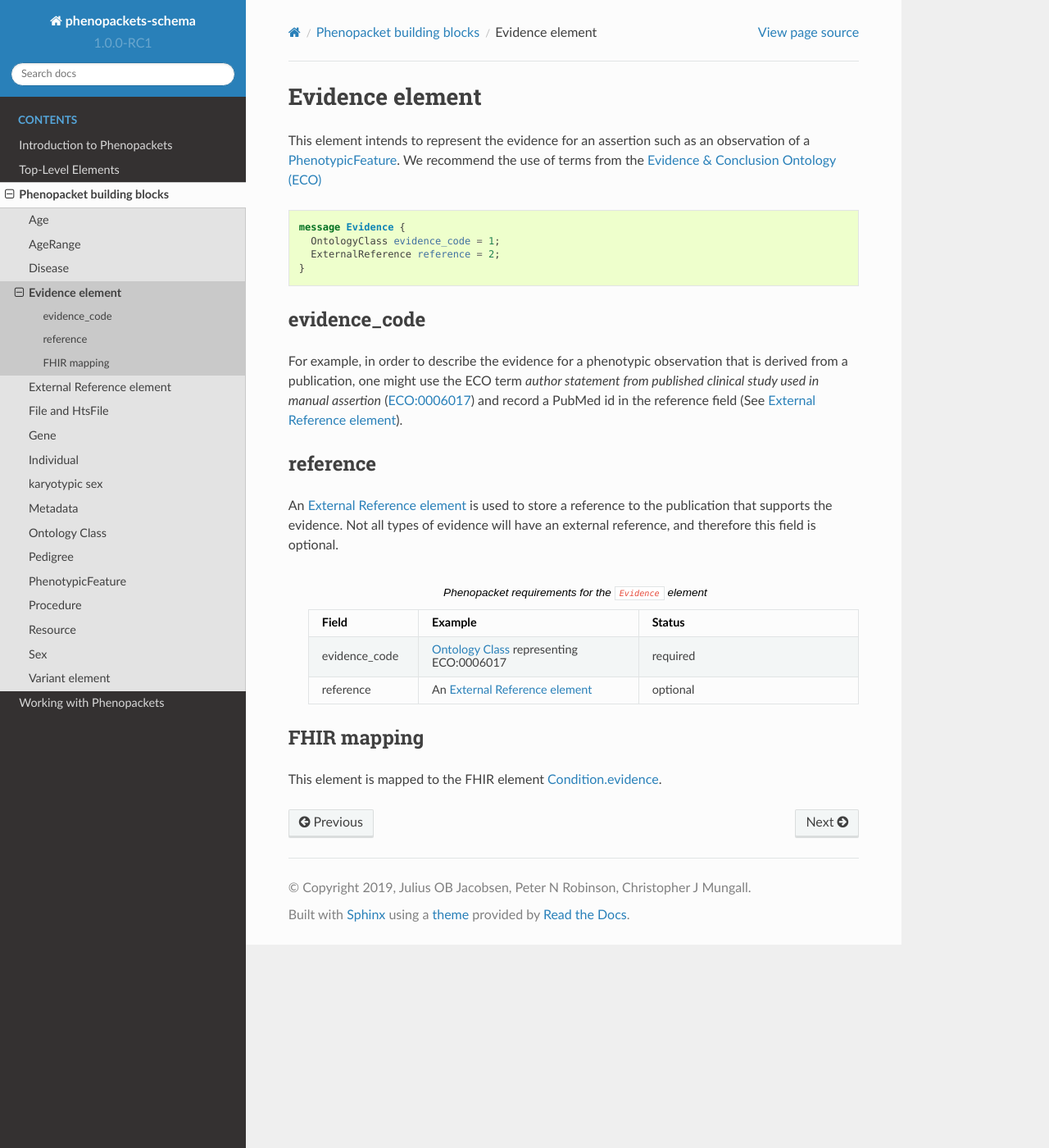
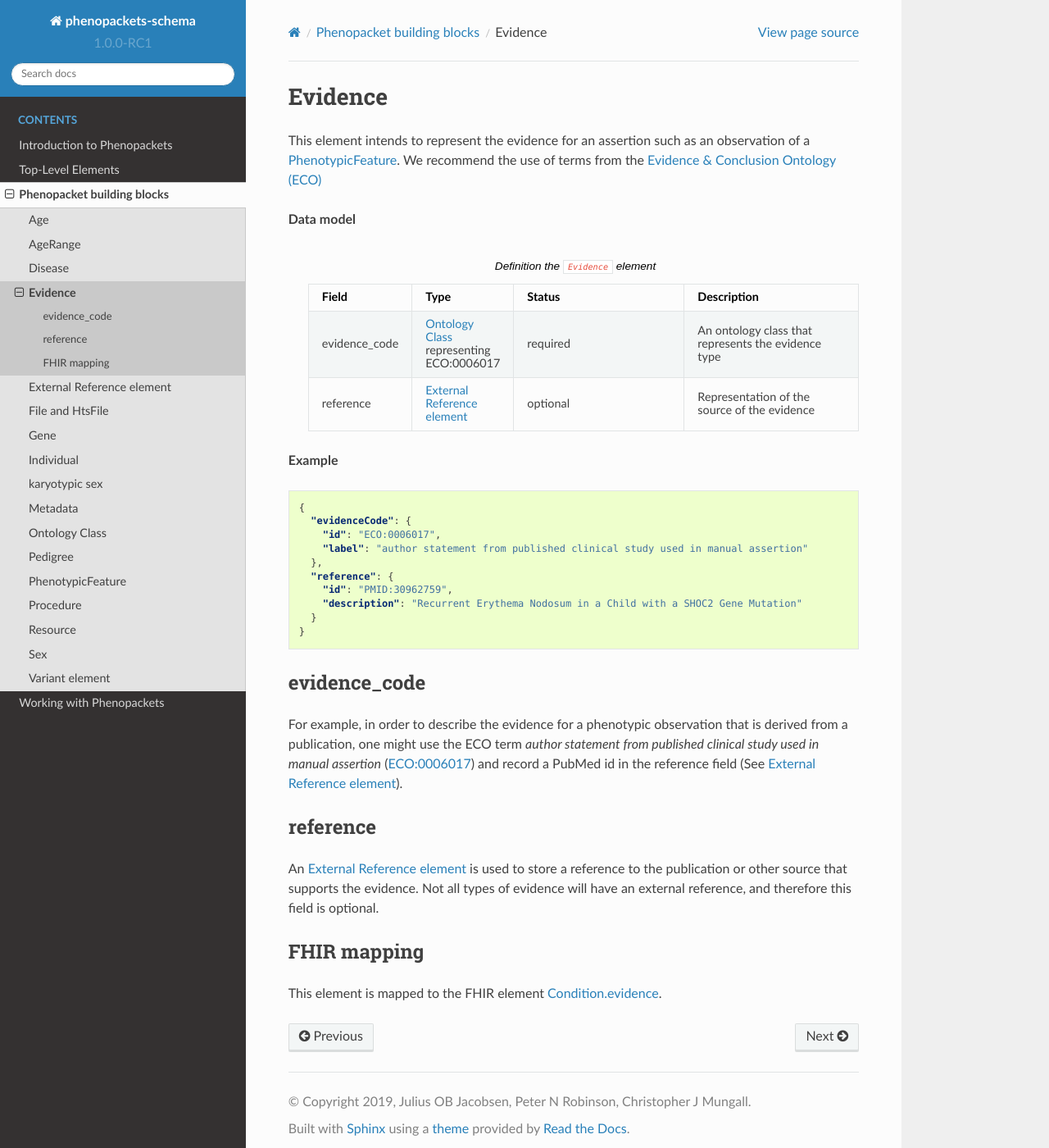
Before and after one commit to phenopackets/phenopacket-schema, a Sphinx documentation site: the page built from docs/evidence.rst, in a window 1280 px wide and 1400 px high. Shown: the whole window at 82% size. Built offline with Sphinx 7.4.7 and the Read the Docs theme 2.0.0, drawn with Linux system fonts in a browser that asks for light colours.

Commit message:
revised evidence documentation

```diff
--- a/docs/evidence.rst
+++ b/docs/evidence.rst
@@ -1,18 +1,49 @@
 .. _rstevidence:
 
-================
-Evidence element
-================
+========
+Evidence
+========
 
 This element intends to represent the evidence for an assertion such as an observation of a :ref:`rstphenotypicfeature`.
 We recommend the use of terms from the `Evidence & Conclusion Ontology (ECO) <http://purl.obolibrary.org/obo/eco.owl>`_
 
-.. code-block:: proto
 
-  message Evidence {
-    OntologyClass evidence_code = 1;
-    ExternalReference reference = 2;
-  }
+**Data model**
+
+ .. list-table:: Definition the ``Evidence`` element
+    :widths: 25 25 50 50
+    :header-rows: 1
+
+    * - Field
+      - Type
+      - Status
+      - Description
+    * - evidence_code
+      - :ref:`rstontologyclass` representing ECO:0006017
+      - required
+      - An ontology class that represents the evidence type
+    * - reference
+      - :ref:`rstexternalreference`
+      - optional
+      - Representation of the source of the evidence
+
+
+**Example**
+
+.. code-block:: json
+
+ {
+   "evidenceCode": {
+     "id": "ECO:0006017",
+     "label": "author statement from published clinical study used in manual assertion"
+   },
+   "reference": {
+     "id": "PMID:30962759",
+     "description": "Recurrent Erythema Nodosum in a Child with a SHOC2 Gene Mutation"
+   }
+ }
+
+
 
 
 evidence_code
@@ -27,24 +58,9 @@ and record a PubMed id in the reference field
 
 reference
 ~~~~~~~~~
-An :ref:`rstexternalreference` is used to store a reference to the publication that supports the evidence. Not
-all types of evidence will have an external reference, and therefore this field is optional.
-
-
-
-  .. list-table:: Phenopacket requirements for the ``Evidence`` element
-    :widths: 25 50 50
-    :header-rows: 1
-
-    * - Field
-      - Example
-      - Status
-    * - evidence_code
-      - :ref:`rstontologyclass` representing ECO:0006017
-      - required
-    * - reference
-      - An :ref:`rstexternalreference`
-      - optional
+An :ref:`rstexternalreference` is used to store a reference to the publication or other source
+that supports the evidence. Not all types of evidence will have an external reference, and therefore
+this field is optional.
 
 
 
```
